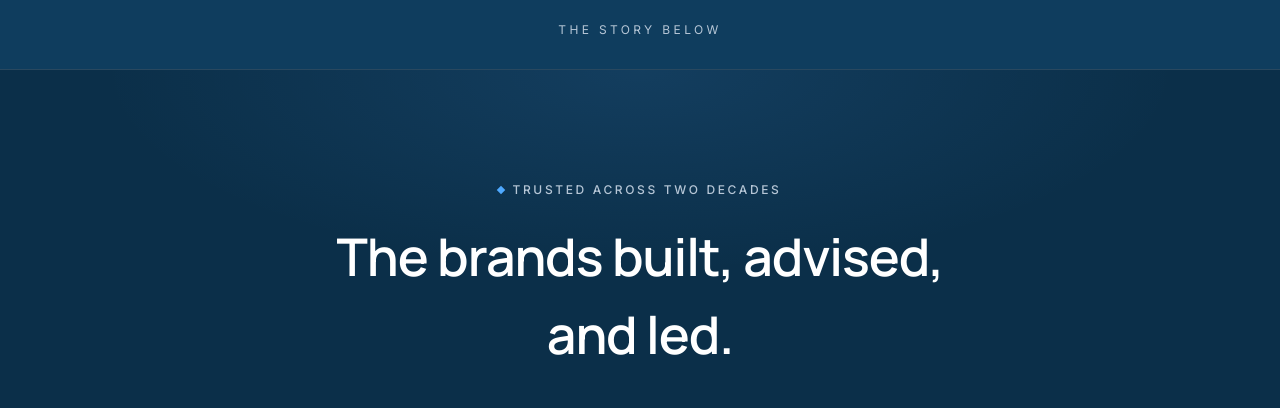
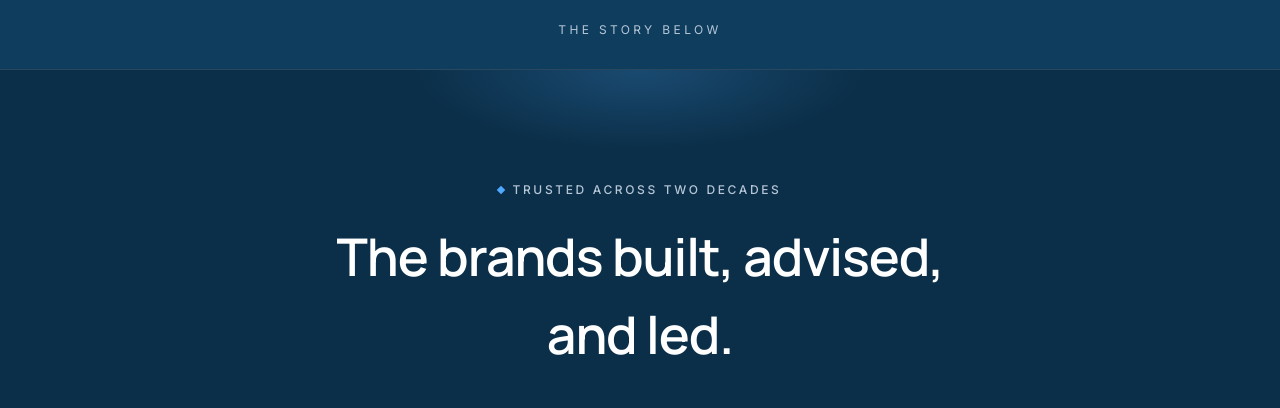
Before and after one commit to ainoboruworld/Anjan-Prasad, a Next.js app: page / in a window 1280 px wide. Shown: the part 805-1213 px from the top of the page. Built offline with nearby package versions, Linux system fonts and the light colour scheme; no server answers.

Commit message:
Update CompaniesWorkedWith.tsx

```diff
--- a/src/components/home/CompaniesWorkedWith.tsx
+++ b/src/components/home/CompaniesWorkedWith.tsx
@@ -52,7 +52,7 @@ export function CompaniesWorkedWith() {
   className="pointer-events-none absolute inset-x-0 top-0 h-72"
   style={{
     background:
-            "radial-gradient(60% 100% at 50% 0%, color-mix(in srgb, var(--brand-sky) 12%, transparent), transparent 70%)",
+      "radial-gradient(35% 55% at 50% 0%, color-mix(in srgb, var(--brand-sky) 22%, transparent), transparent 50%, transparent 100%)",
   }}
 />
 
```
Lines whose indentation alone changed are shown as unchanged.
